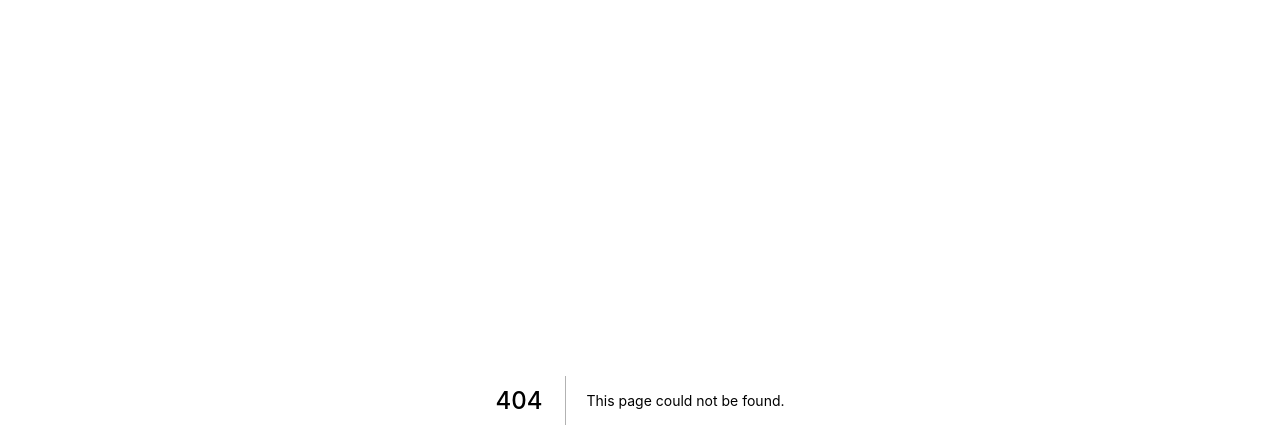
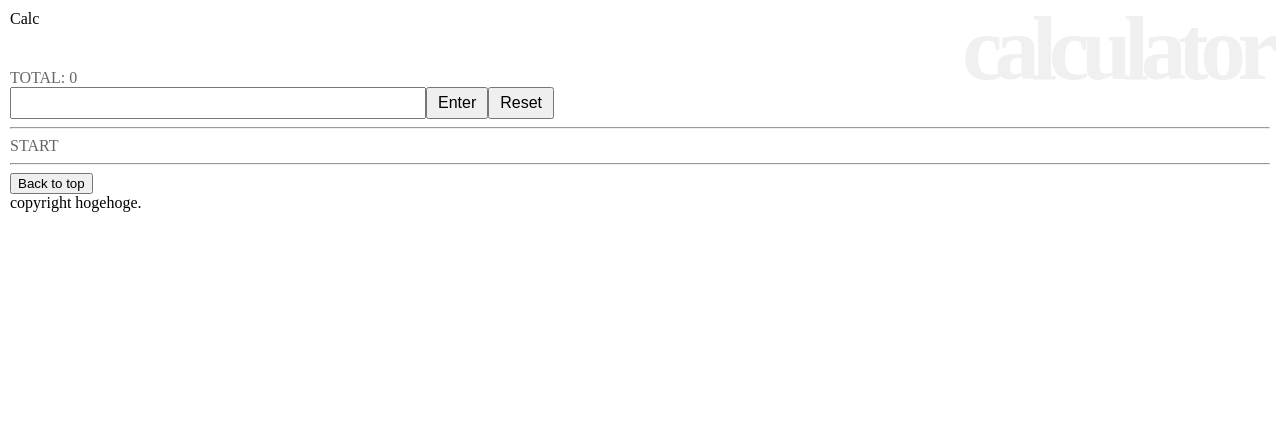
Before and after one commit to susunshun/ShareTodo, a Next.js app: page /calc in a window 1280 px wide. Before the commit this address had no page. Shown: the top 448 px of the page. Built offline with nearby package versions, Linux system fonts and the light colour scheme.

Commit message:
計算機の追加

```diff
--- /dev/null
+++ b/components/Calc.js
@@ -0,0 +1,78 @@
+import React, { Component } from 'react';
+import { connect } from 'react-redux';
+
+class Calc extends Component {
+  style = {
+    fontSize: "12pt",
+    padding: "5px 10px"
+  };
+
+  constructor(props) {
+    super(props);
+    this.state = {
+      input: '',
+    };
+    this.onChange = this.onChange.bind(this);
+    this.onKeyPress = this.onKeyPress.bind(this);
+    this.doAction = this.doAction.bind(this);
+    this.reset = this.reset.bind(this);
+  }
+
+  onChange(e) {
+    this.setState({
+      input: e.target.value
+    });
+  }
+
+  onKeyPress(e) {
+    if (e.keyCode === 13) {
+      this.doAction(e);
+    }
+  }
+
+  doAction(e) {
+    this.setState({
+      input: '',
+    });
+    return this.props.dispatch({
+      type: 'ENTER',
+      value: this.state.input
+    });
+  }
+
+  reset() {
+    this.setState({
+      input: '',
+    });
+    return this.props.dispatch({ type: 'RESET' });
+  }
+
+  render() {
+    let result = [];
+    let n = this.props.data.length;
+    for (let i = 0; i < n; i++) {
+      result.push(
+        <tr key={i}>
+          <th>{this.props.data[i]}</th>
+          <td>{this.props.number[i]}</td>
+        </tr>);
+    }
+
+    return (
+      <div>
+        <p>TOTAL: {this.props.result}</p>
+        <input type="text" style={this.style} size="40" value={this.state.input}
+               onChange={this.onChange} onKeyPress={this.onKeyPress} />
+        <button style={this.style} onClick={this.doAction}>Enter</button>
+        <button style={this.style} onClick={this.reset}>Reset</button>
+        <hr />
+        <table>
+          <tbody>{result}</tbody>
+        </table>
+        <p>{this.props.message}</p>
+      </div>
+    )
+  }
+}
+Calc = connect((state) => state)(Calc);
+export default Calc;
--- /dev/null
+++ b/pages/calc.js
@@ -0,0 +1,16 @@
+import Link from 'next/link';
+import Layout from '../components/Layout';
+import Calc from '../components/Calc';
+import React from "react";
+
+export default () => (
+  <Layout header="Calc" title="calculator" >
+    <Calc />
+    <hr />
+    <div>
+      <Link href="/">
+        <button>Back to top</button>
+      </Link>
+    </div>
+  </Layout>
+);
--- a/store.js
+++ b/store.js
@@ -1,27 +1,40 @@
 import { createStore, applyMiddleware } from "redux";
 import thunkMiddleware from 'redux-thunk';
 
+// const initial = {
+//   message: 'START',
+//   count: 0
+// };
+
 const initial = {
   message: 'START',
-  count: 0
+  data: [],
+  number: [],
+  result: 0
 };
 
-function counterReducer(state = initial, action) {
+function calcReducer(state = initial, action) {
   switch (action.type) {
-    case 'INCREMENT' :
+    case 'ENTER' :
+      let data2 = state.data.slice();
+      let s = action.value;
+      data2.unshift(s);
+      let num = s.replace(/[^0-9]/g, "");
+      let number2 = state.number.slice();
+      number2.unshift(num);
+      let result = (state.result * 1) + (num * 1);
       return {
-        message: 'INCREMENT',
-        count: state.count + 1
-      };
-    case 'DECREMENT' :
-      return {
-        message: 'DECREMENT',
-        count: state.count - 1
+        message: 'ENTER',
+        data: data2,
+        number: number2,
+        result: result
       };
     case 'RESET' :
       return {
         message: 'RESET',
-        count: initial.count
+        data: [],
+        number: [],
+        result: 0
       };
     default:
       return state;
@@ -29,5 +42,31 @@ function counterReducer(state = initial, action) {
 }
 
 export function initStore(state = initial) {
-  return createStore(counterReducer, state, applyMiddleware(thunkMiddleware))
+  return createStore(calcReducer, state, applyMiddleware(thunkMiddleware))
 }
+
+// function counterReducer(state = initial, action) {
+//   switch (action.type) {
+//     case 'INCREMENT' :
+//       return {
+//         message: 'INCREMENT',
+//         count: state.count + 1
+//       };
+//     case 'DECREMENT' :
+//       return {
+//         message: 'DECREMENT',
+//         count: state.count - 1
+//       };
+//     case 'RESET' :
+//       return {
+//         message: 'RESET',
+//         count: initial.count
+//       };
+//     default:
+//       return state;
+//   }
+// }
+//
+// export function initStore(state = initial) {
+//   return createStore(counterReducer, state, applyMiddleware(thunkMiddleware))
+// }
```
